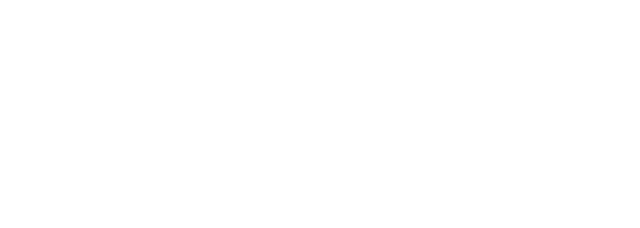
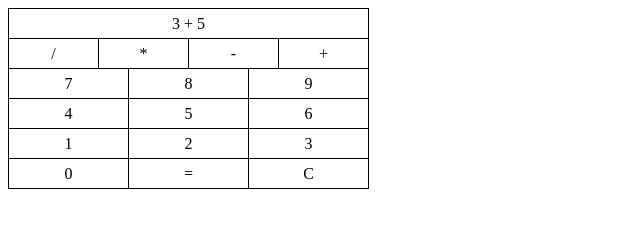
Before and after one commit to vrk4g/calculon, a plain HTML site: page index.html in a window 1280 px wide. Shown: the whole page, without its empty margins (0-640 px from the left). Drawn offline with Linux system fonts and the light colour scheme.

Commit message:
Add HTML markup and a bit of CSS

```diff
--- a/index.css
+++ b/index.css
@@ -0,0 +1,35 @@
+#calculon {
+    width: 360px;
+    border-right: 1px solid #000;
+    border-bottom: 1px solid #000;
+}
+
+#signs,
+#digits {
+    display: flex;
+    flex-wrap: wrap;
+}
+
+.sign,
+.digit,
+#equal,
+#clear,
+#display {
+    box-sizing: border-box;
+    border-top: 1px solid #000;
+    border-left: 1px solid #000;
+    height: 30px;
+    display: flex;
+    justify-content: center;
+    align-items: center;
+}
+
+.sign {
+    width: 90px;
+}
+
+.digit,
+#equal,
+#clear {
+    width: 120px;
+}
--- a/index.html
+++ b/index.html
@@ -9,6 +9,32 @@
 </head>
 
 <body>
+    <div id="calculon">
+        <div id="display">3 + 5</div>
+        <div id="buttons">
+            <div id="signs">
+                <div class="sign" data-operator="add">/</div>
+                <div class="sign" data-operator="subtract">*</div>
+                <div class="sign" data-operator="multiply">-</div>
+                <div class="sign" data-operator="divide">+</div>
+            </div>
+            <div id="digits">
+                <div class="digit">7</div>
+                <div class="digit">8</div>
+                <div class="digit">9</div>
+                <div class="digit">4</div>
+                <div class="digit">5</div>
+                <div class="digit">6</div>
+                <div class="digit">1</div>
+                <div class="digit">2</div>
+                <div class="digit">3</div>
+                <div class="digit">0</div>
+                <div id="equal">=</div>
+                <div id="clear">C</div>
+            </div>
+        </div>
+    </div>
+
     <script src="index.js" defer></script>
 </body>
 
```
